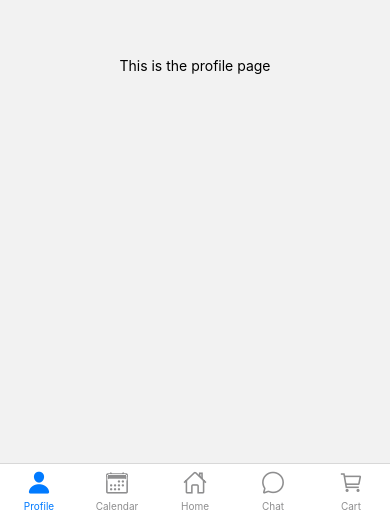
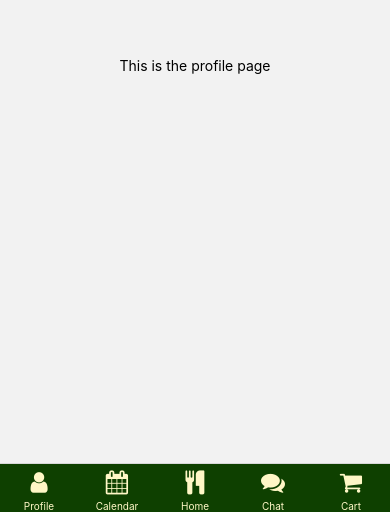
Before and after one commit to FreshFeasts/FreshFeasts, a React Native app: screen /MainTabs in a window 390 px wide. Shown: the part 332-844 px from the top of the page. Built offline with nearby package versions, Linux system fonts and the light colour scheme.

Commit message:
📍updated nav bar icons & colors

```diff
--- a/package.json
+++ b/package.json
@@ -19,7 +19,8 @@
     "react": "18.2.0",
     "react-native": "0.72.3",
     "react-native-safe-area-context": "4.6.3",
-    "react-native-screens": "~3.22.0"
+    "react-native-screens": "~3.22.0",
+    "react-native-vector-icons": "^10.0.0"
   },
   "devDependencies": {
     "@babel/core": "^7.20.0",
--- a/src/navigation/BottomTabNav.js
+++ b/src/navigation/BottomTabNav.js
@@ -5,24 +5,28 @@ import ProfileScreen from "../screens/ProfileScreen";
 import CalendarScreen from "../screens/CalendarScreen";
 import ChatScreen from "../screens/ChatScreen";
 import CartScreen from "../screens/CartScreen";
-import Ionicons from 'react-native-vector-icons/Ionicons';
+import Icon from 'react-native-vector-icons/FontAwesome';
 
 const Tab = createBottomTabNavigator();
 
 const MainTabs = () => {
   return (
-    <Tab.Navigator>
+    <Tab.Navigator
+    tabBarOptions={{
+      activeTintColor: '#FFF7C6',
+      inactiveTintColor: '#FFF7C6',
+      activeBackgroundColor: '#0E4000',
+      inactiveBackgroundColor: '#0E4000',
+      style: { backgroundColor: '#0E4000' },
+    }}
+    >
       <Tab.Screen
         name="Profile"
         component={ProfileScreen}
         options={{
           headerShown: false,
           tabBarIcon: ({ focused, color, size }) => (
-            <Ionicons
-              name={focused ? "person" : "person-outline"}
-              size={size}
-              color={color}
-            />
+            <Icon name="user" size={24} color="#FFF7C6" />
           ),
         }}
       />
@@ -31,13 +35,9 @@ const MainTabs = () => {
         component={CalendarScreen}
         options={{
           headerShown: false,
-          tabBarIcon: ({ focused, color, size }) => (
-            <Ionicons
-              name={focused ? "calendar" : "calendar-outline"}
-              size={size}
-              color={color}
-            />
-          ),
+          tabBarIcon: ({ color, size }) => (
+              <Icon name="calendar" size={24} color="#FFF7C6" />
+            ),
         }}
       />
       <Tab.Screen
@@ -45,12 +45,8 @@ const MainTabs = () => {
       component={HomeScreen}
       options={{
         headerShown: false,
-        tabBarIcon: ({ focused, color, size }) => (
-          <Ionicons
-            name={focused ? "home" : "home-outline"}
-            size={size}
-            color={color}
-          />
+        tabBarIcon: ({ color, size }) => (
+          <Icon name="cutlery" size={24} color="#FFF7C6" />
         ),
       }}
     />
@@ -59,12 +55,8 @@ const MainTabs = () => {
         component={ChatScreen}
         options={{
           headerShown: false,
-          tabBarIcon: ({ focused, color, size }) => (
-            <Ionicons
-              name={focused ? "chatbubble" : "chatbubble-outline"}
-              size={size}
-              color={color}
-            />
+          tabBarIcon: ({ color, size }) => (
+            <Icon name="comments" size={24} color="#FFF7C6" />
           ),
         }}
       />
@@ -73,12 +65,8 @@ const MainTabs = () => {
         component={CartScreen}
         options={{
           headerShown: false,
-          tabBarIcon: ({ focused, color, size }) => (
-            <Ionicons
-              name={focused ? "cart" : "cart-outline"}
-              size={size}
-              color={color}
-            />
+          tabBarIcon: ({ color, size }) => (
+            <Icon name="shopping-cart" size={24} color="#FFF7C6" />
           ),
         }}
       />
```
Also changed, not shown: 1 other file (tests, documents, lock files or other folders).
